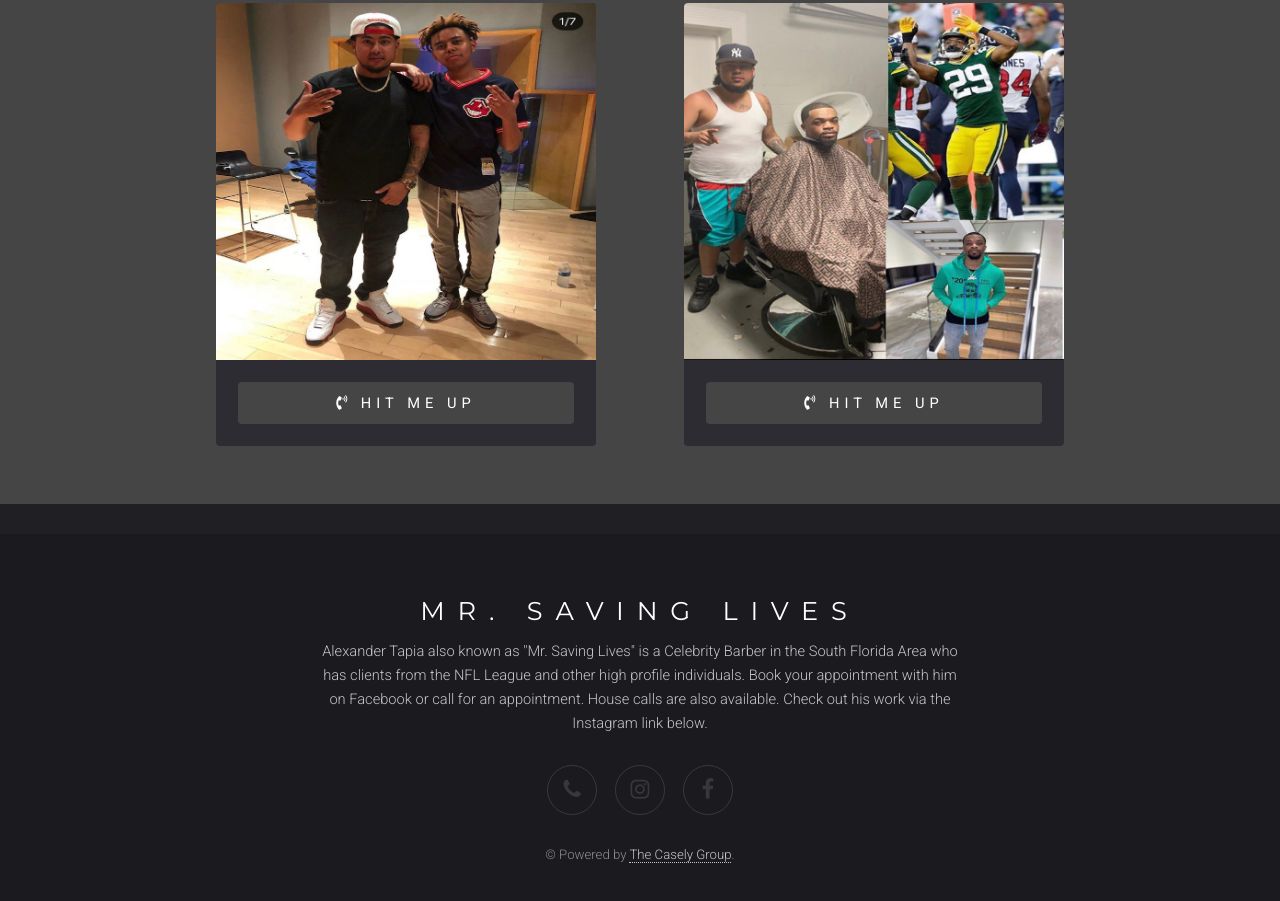
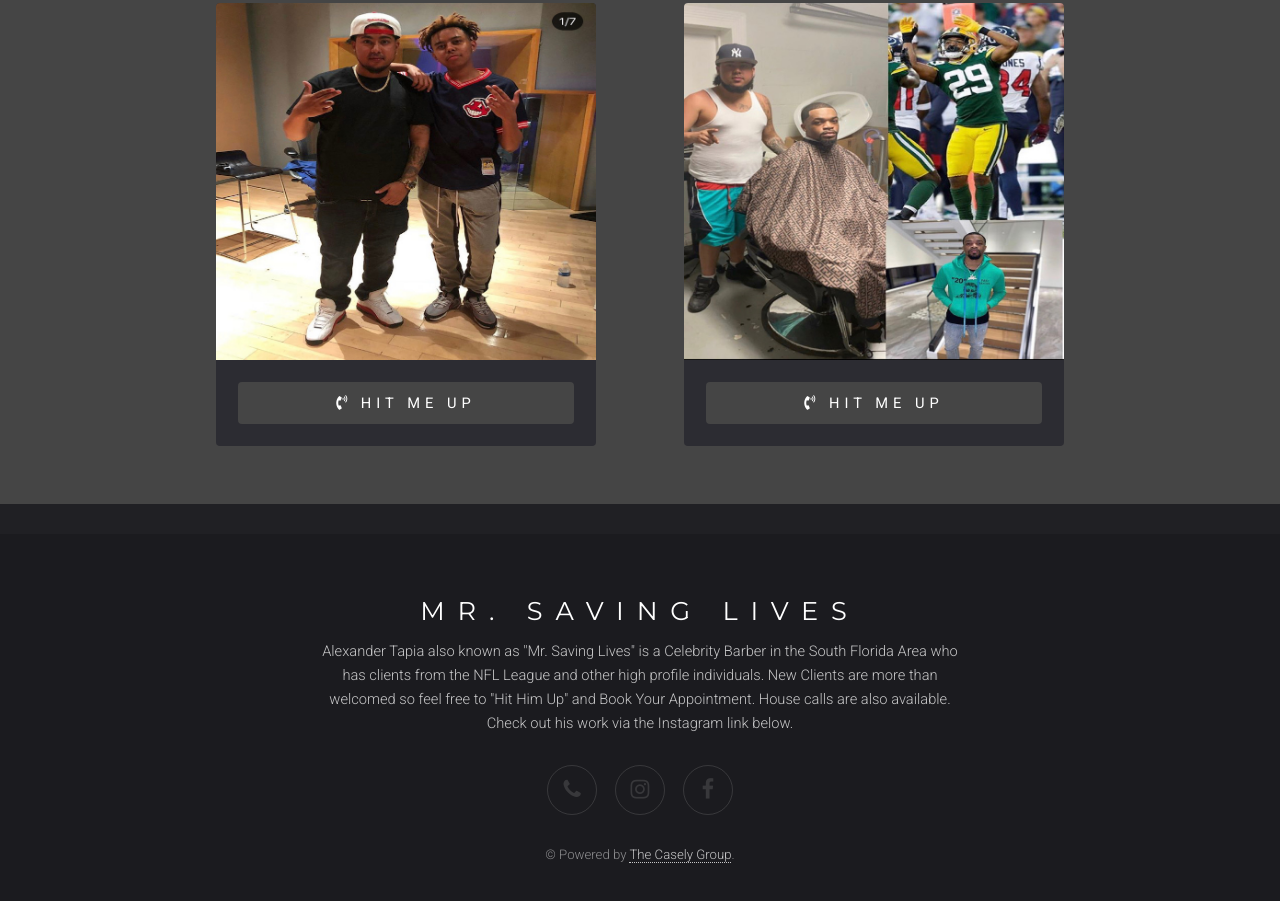
Before and after one commit to DCasely/barber-alexander-tapia, a plain HTML site: page index.html in a window 1280 px wide. Shown: the part 3044-3945 px from the top of the page. Drawn offline with Linux system fonts and the light colour scheme.

Commit message:
updated footer content

```diff
--- a/index.html
+++ b/index.html
@@ -240,9 +240,9 @@
         <p>
           Alexander Tapia also known as "Mr. Saving Lives" is a Celebrity Barber
           in the South Florida Area who has clients from the NFL League and
-          other high profile individuals. Book your appointment with him on
-          Facebook or call for an appointment. House calls are also available.
-          Check out his work via the Instagram link below.
+          other high profile individuals. New Clients are more than welcomed so
+          feel free to "Hit Him Up" and Book Your Appointment. House calls are
+          also available. Check out his work via the Instagram link below.
         </p>
 
         <ul class="icons">
```
